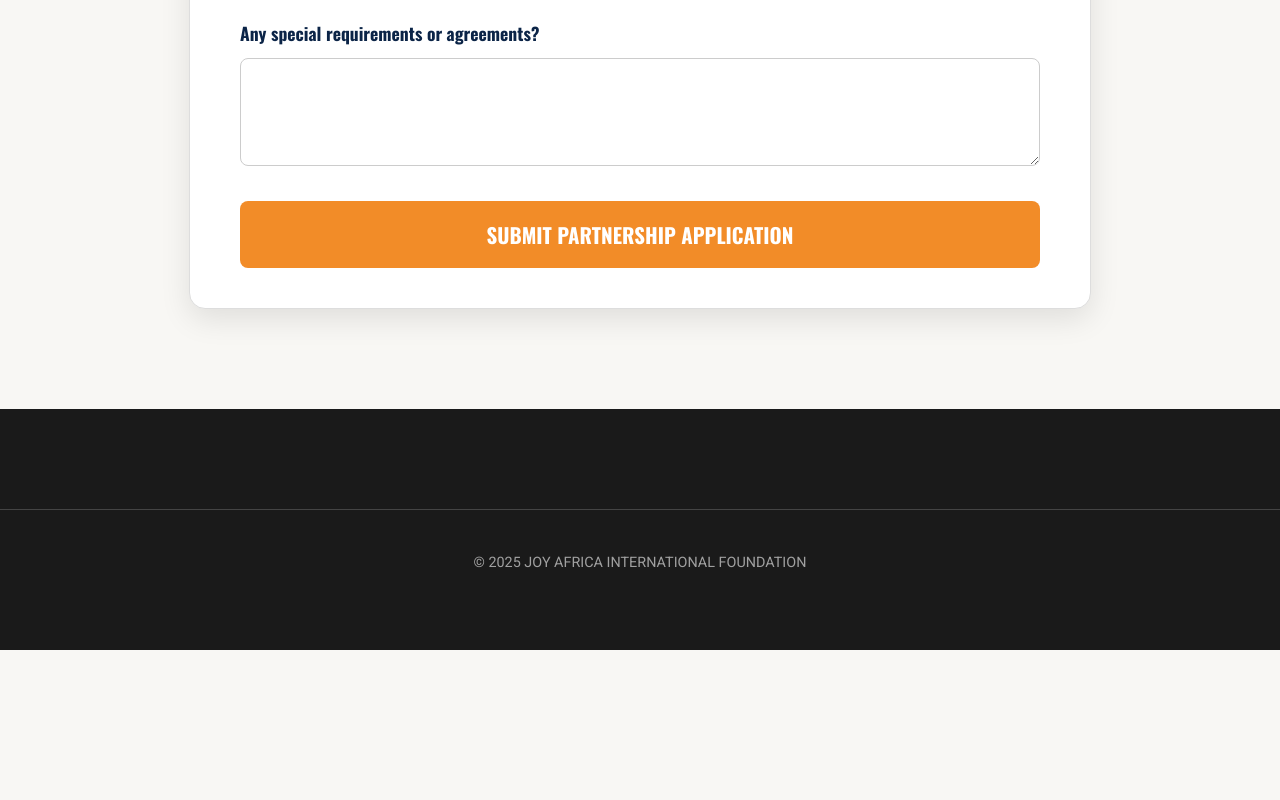
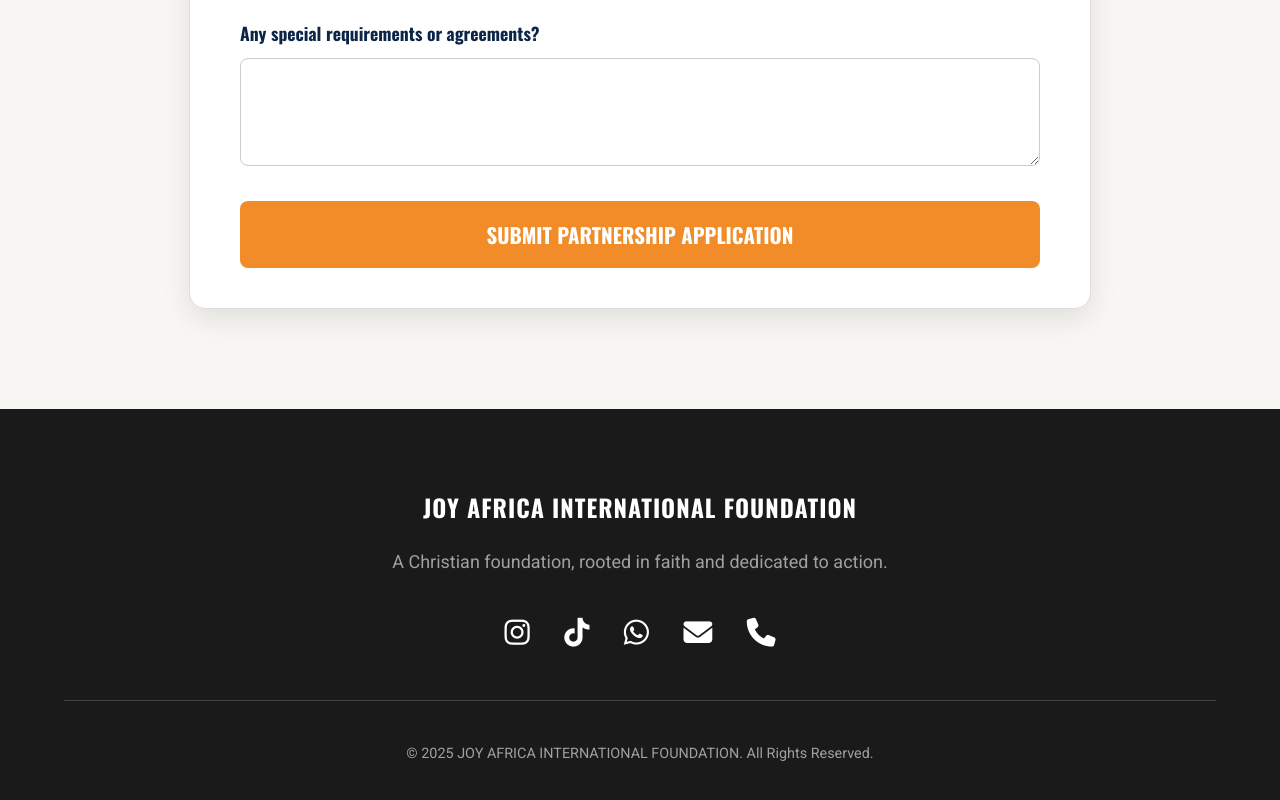
Before and after one commit to joyafricaorg/joy-africa-website, a plain HTML site: page partner.html in a window 1280 px wide. Shown: the part 2957-3757 px from the top of the page. Before the commit the page ends 3607 px from the top, so only its background shows below. Drawn offline with nearby package versions, Linux system fonts and the light colour scheme.

Commit message:
Update partner.html

```diff
--- a/partner.html
+++ b/partner.html
@@ -22,7 +22,8 @@
             <nav>
                 <a href="index.html#founder">About</a>
                 <a href="index.html#projects">Projects</a>
-    <a href="bible-verse.html">Weekly Verse</a>  <a href="partner.html">Partner</a>
+                <a href="bible-verse.html">Weekly Verse</a>
+                <a href="partner.html">Partner</a>
                 <a href="volunteer.html">Volunteer</a>
                 <a href="index.html#donate" class="nav-button">Donate Now</a>
             </nav>
@@ -104,7 +105,18 @@
     </main>
 
     <footer>
-        <p class="copyright">&copy; 2025 JOY AFRICA INTERNATIONAL FOUNDATION</p>
+        <div class="container">
+            <h3>JOY AFRICA INTERNATIONAL FOUNDATION</h3>
+            <p>A Christian foundation, rooted in faith and dedicated to action.</p>
+            <div class="footer-icons">
+                <a href="https://www.instagram.com/joy_africa.foundation" target="_blank" aria-label="Instagram"><i class="fab fa-instagram"></i></a>
+                <a href="https://www.tiktok.com/@joy_africa.foundation" target="_blank" aria-label="TikTok"><i class="fab fa-tiktok"></i></a>
+                <a href="https://wa.me/256775092014" target="_blank" aria-label="WhatsApp"><i class="fab fa-whatsapp"></i></a>
+                <a href="mailto:joyafrica.org@gmail.com" aria-label="Email"><i class="fas fa-envelope"></i></a>
+                <a href="tel:+256756386352" aria-label="Call Us"><i class="fas fa-phone"></i></a>
+            </div>
+            <p class="copyright">&copy; 2025 JOY AFRICA INTERNATIONAL FOUNDATION. All Rights Reserved.</p>
+        </div>
     </footer>
 
 </body>
```
Lines whose indentation alone changed are shown as unchanged.
